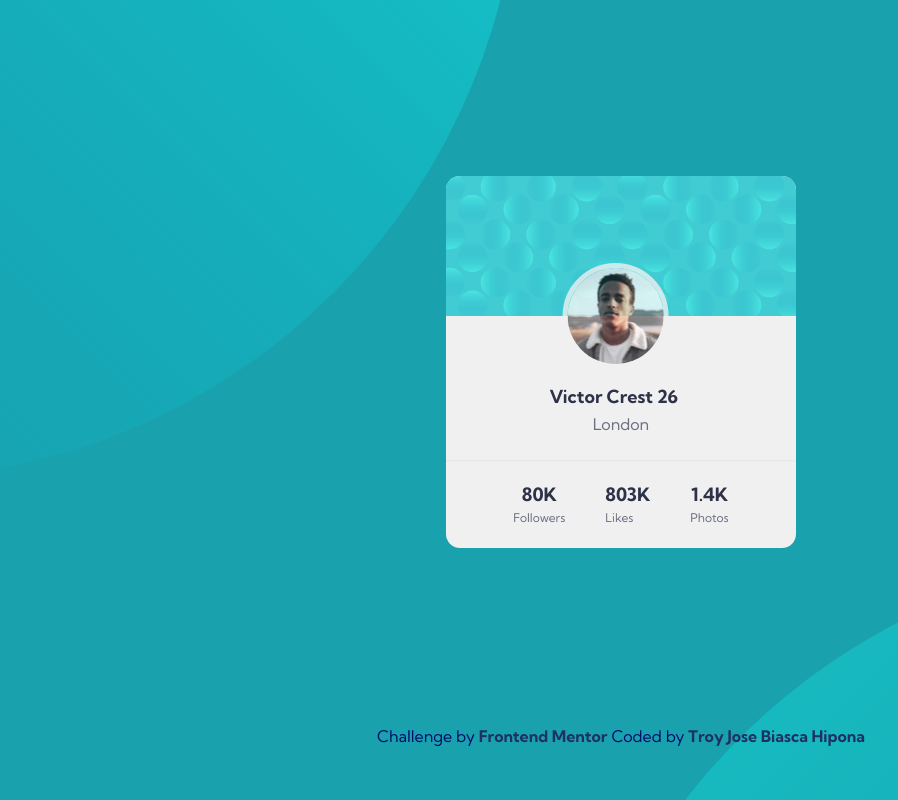
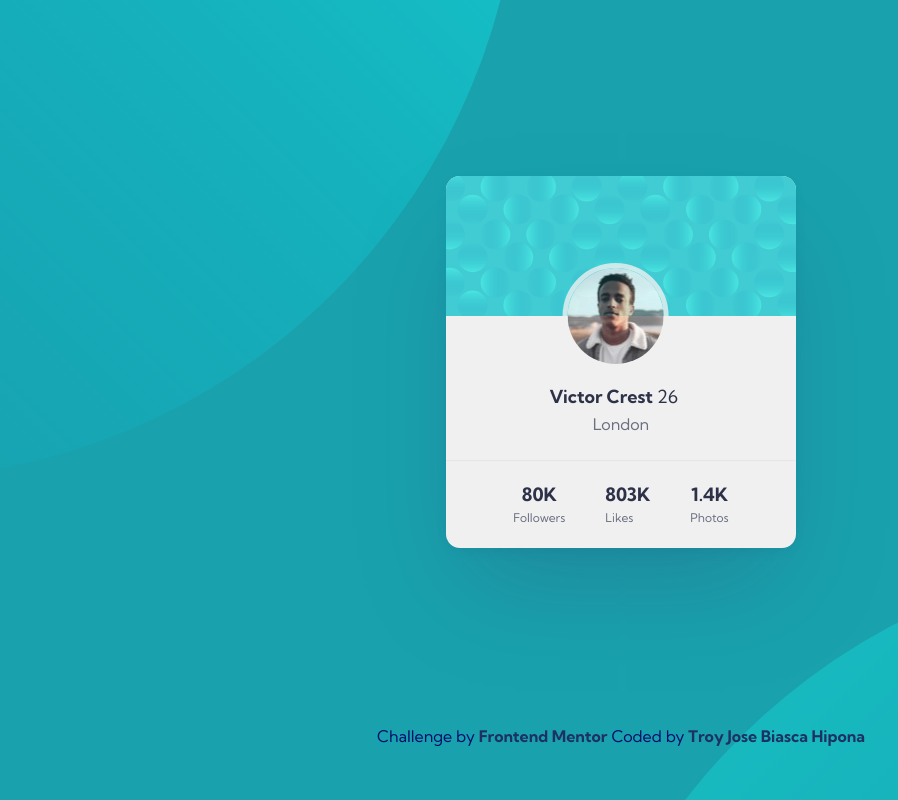
Before and after one commit to troy03/profile-card-component, a plain HTML site: page index.html in a window 1280 px wide. Shown: the whole page, without its empty margins (19-917 px from the left). Drawn offline with Linux system fonts and the light colour scheme.

Commit message:
Add box-shadow and set initial font weight in spanelement

```diff
--- a/styles.scss
+++ b/styles.scss
@@ -134,6 +134,7 @@ body {
     margin-inline: auto;
     border-radius: 14px;
     overflow: hidden;
+    box-shadow: 0 50px 100px -20px rgba(50,50,93,0.25), 0 4px 16px -5px rgba(3, 33, 115, 0.1);
 
     &__background {
         max-width: 100%;
@@ -178,6 +179,10 @@ body {
             font-size: 1.125rem;
             margin-inline-start: -0.8em;
             margin-block-end: 0.1em;
+        }
+
+        &--age {
+          font-weight: initial;
         }
 
         &--place {
```
Also changed, not shown: styles.css, 1 other file.
